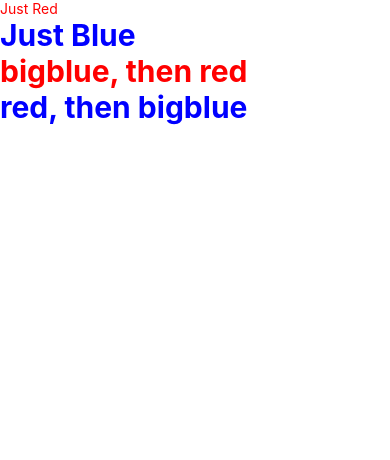
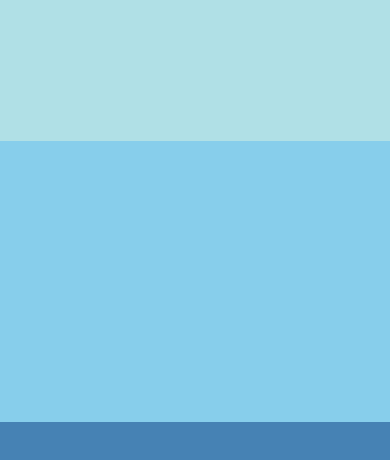
Before and after one commit to pranavvij/React-Native, a React Native app: screen / in a window 390 px wide. Shown: the top 460 px of the page. Built offline with nearby package versions, Linux system fonts and the light colour scheme.

Commit message:
flex layout

```diff
--- a/App.js
+++ b/App.js
@@ -2,31 +2,40 @@
 import React, { Component } from 'react';
 import { AppRegistry, StyleSheet, Image, View, Text } from 'react-native';
 
-const styles = StyleSheet.create({
-    bigblue: {
-      color: 'blue',
-      fontWeight: 'bold',
-      fontSize: 30
-    },
-    red: {
-      color: 'red'
+// const styles = StyleSheet.create({
+//     bigblue: {
+//       color: 'blue',
+//       fontWeight: 'bold',
+//       fontSize: 30
+//     },
+//     red: {
+//       color: 'red'
+//     }
+// });
+//
+// export default class Bananas extends Component {
+//   render(){
+//     let pic = {
+//         uri: "https://upload.wikimedia.org/wikipedia/commons/d/de/Bananavarieties.jpg"
+//     }
+//     return (<View>
+//                 <Text style={styles.red}>Just Red</Text>
+//                 <Text style={styles.bigblue}>Just Blue</Text>
+//                 <Text style={[styles.bigblue, styles.red]}>bigblue, then red</Text>
+//                 <Text style={[styles.red, styles.bigblue]}>red, then bigblue</Text>
+//             </View>);
+//   }
+// }
+
+export default class FixedDimensionsBasics extends Component {
+    render(){
+      return(<View style={{flex:1,height:50}}>
+                <View style={{flex:1, backgroundColor: 'powderblue'}}/>
+                <View style={{flex:2, backgroundColor: 'skyblue'}}/>
+                <View style={{flex:3, backgroundColor: 'steelblue'}}/>
+              </View>);
     }
-});
-
-export default class Bananas extends Component {
-  render(){
-    let pic = {
-        uri: "https://upload.wikimedia.org/wikipedia/commons/d/de/Bananavarieties.jpg"
-    }
-    return (<View>
-                <Text style={styles.red}>Just Red</Text>
-                <Text style={styles.bigblue}>Just Blue</Text>
-                <Text style={[styles.bigblue, styles.red]}>bigblue, then red</Text>
-                <Text style={[styles.red, styles.bigblue]}>red, then bigblue</Text>
-            </View>);
-  }
 }
 
 
-
-AppRegistry.registerComponent('ReactTutorial', () => Bananas);
+AppRegistry.registerComponent('ReactTutorial', () => FixedDimensionsBasics);
```
